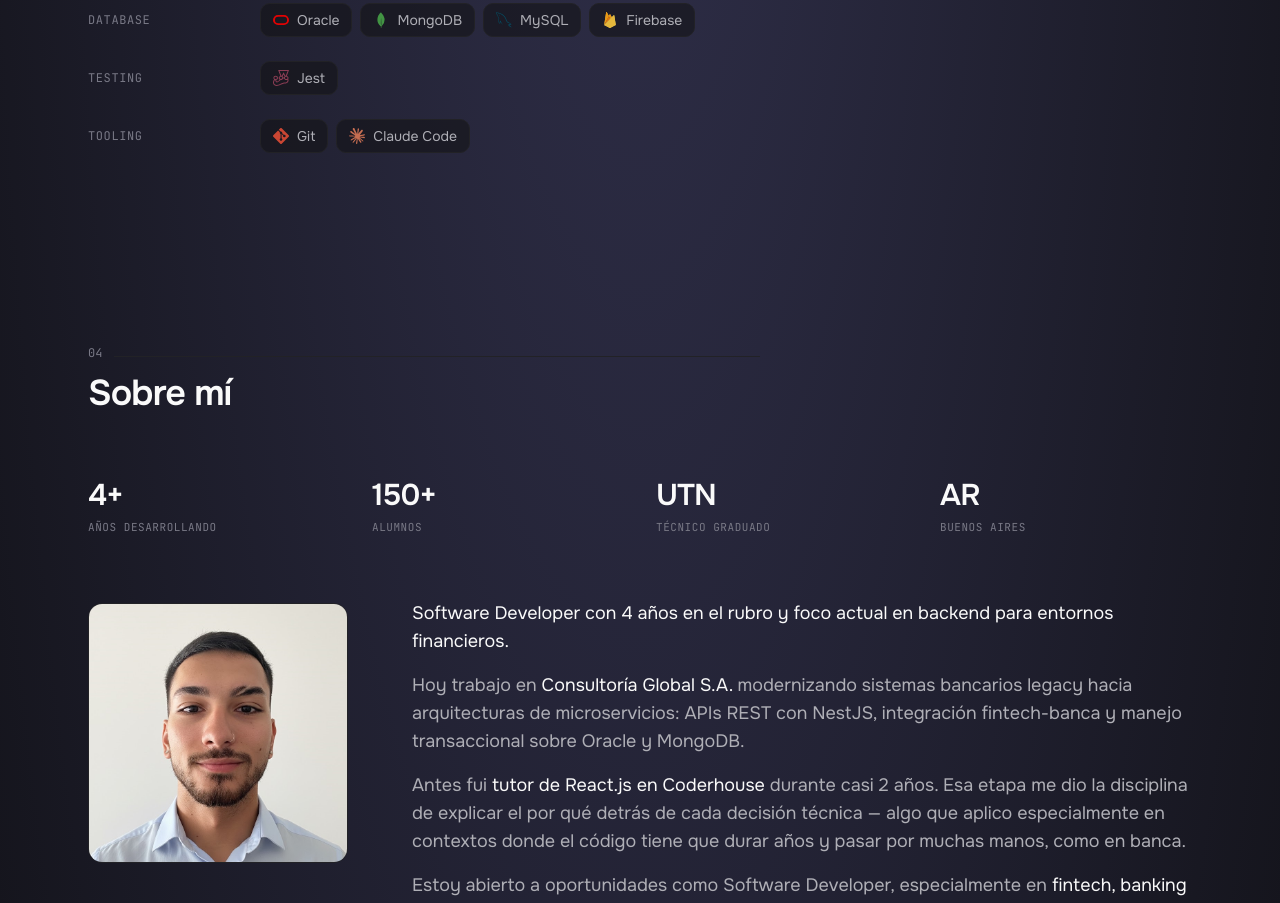
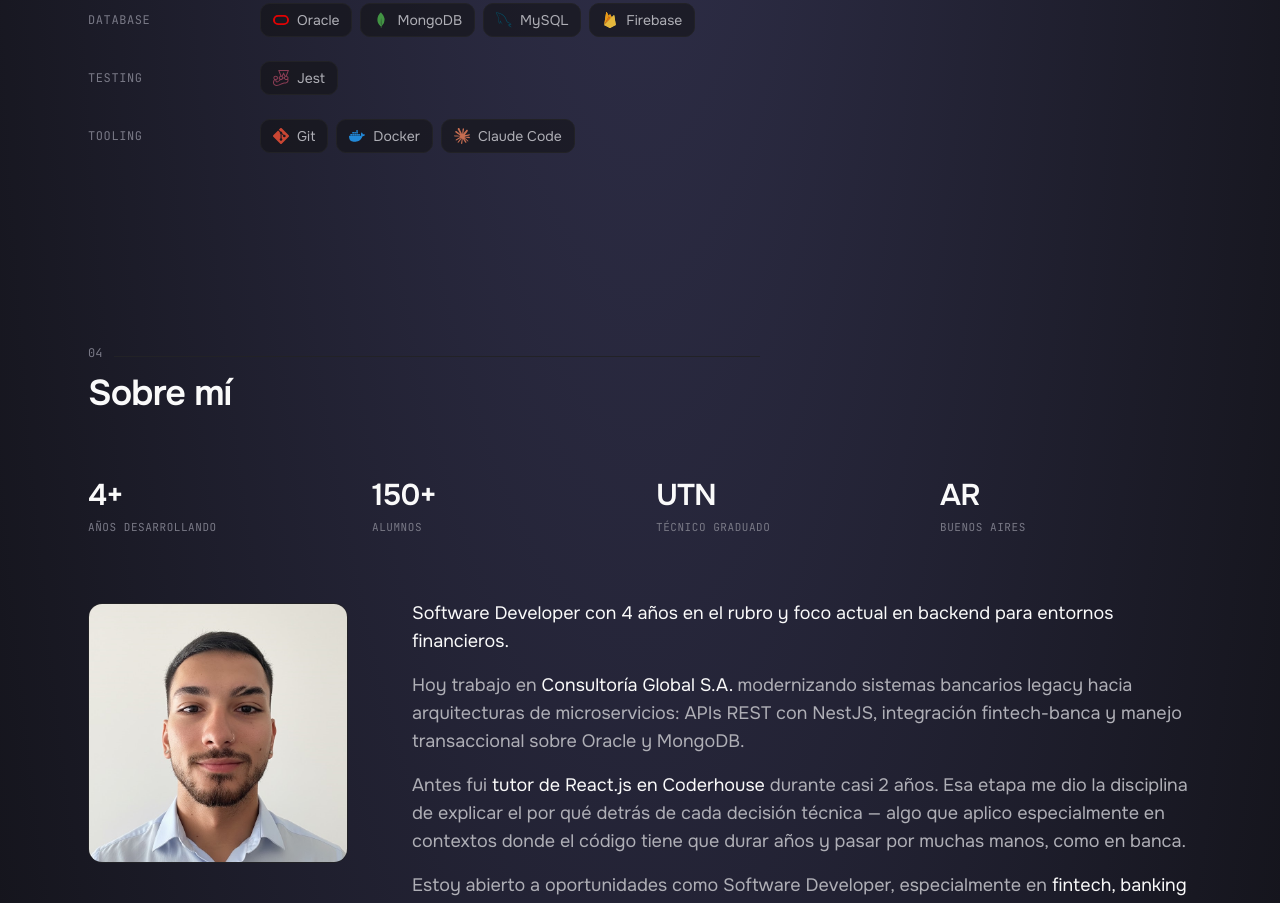
Before and after one commit to ramatc/portfolio, a Next.js app: page / in a window 1280 px wide. Shown: the part 3380-4283 px from the top of the page. Built offline with nearby package versions, Linux system fonts and the light colour scheme; no server answers.

Commit message:
feat: add Docker to tooling skills

```diff
--- a/app/components/Skills.tsx
+++ b/app/components/Skills.tsx
@@ -54,6 +54,7 @@ const CATEGORIES: Category[] = [
     label: "Tooling",
     items: [
       { name: "Git", img: "git" },
+      { name: "Docker", img: "docker" },
       { name: "Claude Code", img: "claude" },
     ],
   },
```
Also changed, not shown: public/skills/docker.svg (added).
